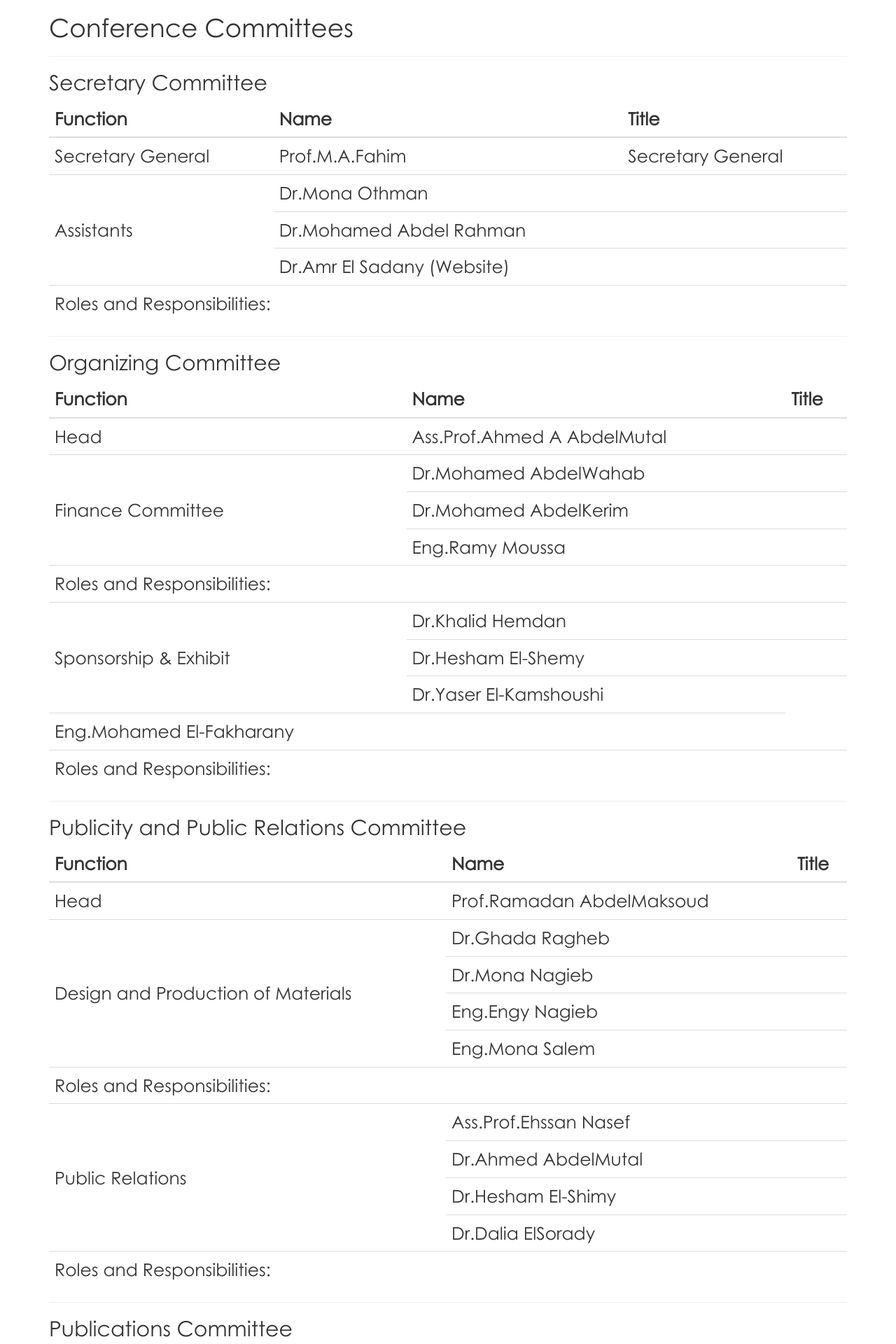
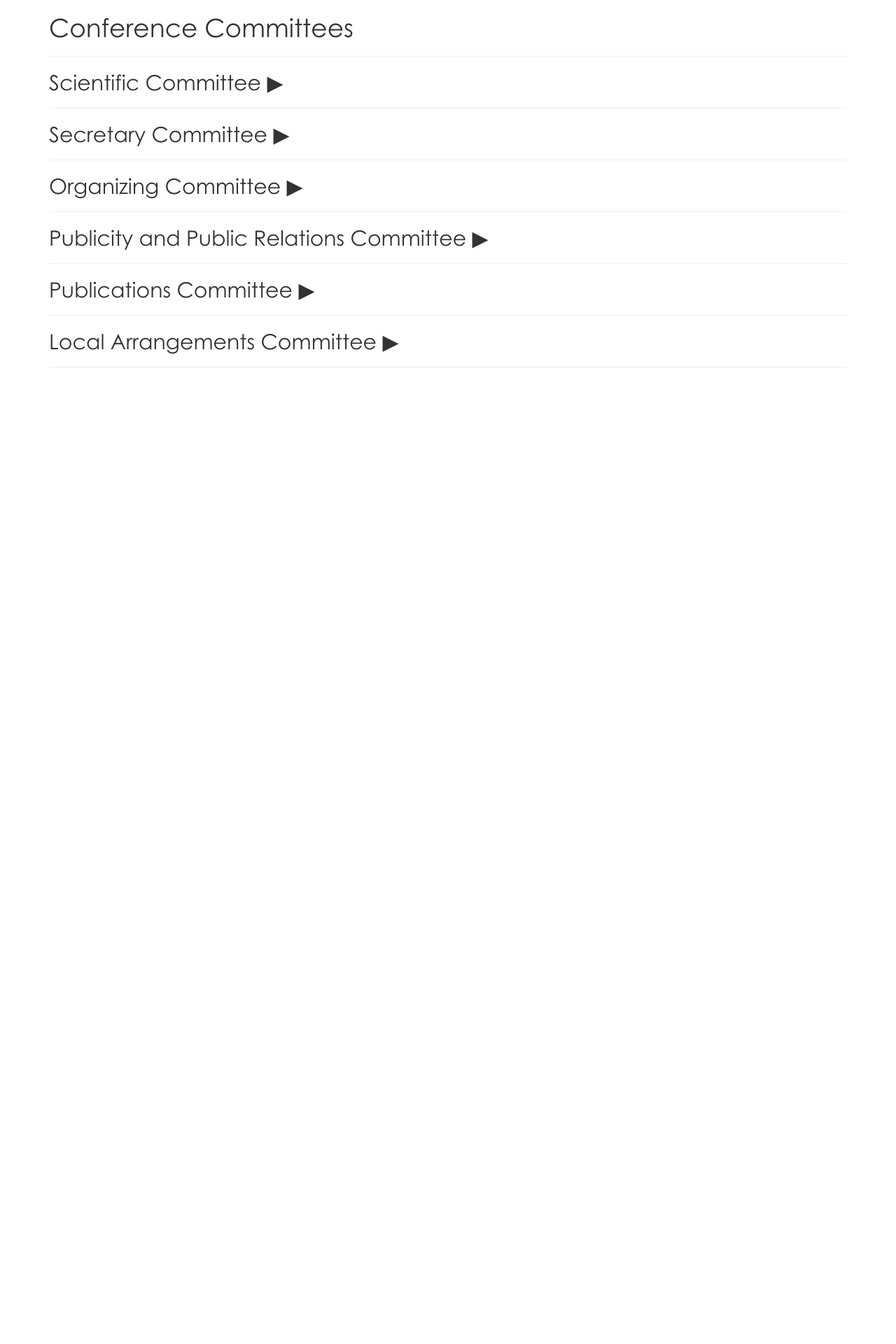
Before and after one commit to karim-soliman/uncomingConference, a PHP site: page /committees.php in a window 1280 px wide. Shown: the top 1920 px of the page at 70% size. After the commit the page ends 525 px from the top, so only its background shows below. Run offline with PHP 8.4, Linux system fonts and the light colour scheme; some libraries are stand-ins or nearby versions.

Commit message:
Add Scientific Committee

```diff
--- a/committees.php
+++ b/committees.php
@@ -3,8 +3,124 @@
     <div class="container">
 <h1>Conference Committees</h1>
 <hr />
-<h2>Secretary Committee</h2>
-	<table class="table table-hover">
+<h2 class="handcursor" onclick="toggle_visibility('sciComm')">Scientific Committee &#9654; </h2>
+	<table style="display:none;" class="table table-hover" id="sciComm">
+	    <thead>
+		<tr>
+		    <th>Function</th>
+		    <th>Name</th>
+		    <th>Title</th>
+		</tr>
+	    </thead>
+	    <tbody>
+		<tr>
+		    <td>KTH Partner</td>
+		    <td>Prof.Dr.Göran Engdahl</td>
+		    <td></td>
+		</tr>
+		<tr>
+		    <td>PUA Partner</td>
+		    <td>Prof.Dr.Adel Abou El Ella</td>
+		    <td></td>
+		</tr>
+		<tr>
+		    <td rowspan="6">PUA</td>
+		    <td>Prof. M.A.Fahim</td>
+		    <td>Professor of Petrochemical Engineering</td>
+		</tr>
+		<tr>
+		    <td>Prof. Alaa Shebl</td>
+		    <td>Professor of Mechanical Engineering</td>
+		</tr>
+		<tr>
+		    <td>Prof. Ramadan Abdelmaksoud</td>
+		    <td>Professor of Architectural Engineering</td>
+		</tr>
+		<tr>
+		    <td>Prof. Hassan El-Ghazouly</td>
+		    <td>Professor of Construction Engineering</td>
+		</tr>
+		<tr>
+		    <td>Prof. Mohamed Gamal Wasel</td>
+		    <td>Professor of Mechanical Engineering</td>
+		</tr>
+		<tr>
+		    <td>Prof. Mohamed Yosry Gamal El Din</td>
+		    <td>Professor of Electrical Engineering</td>
+		</tr>
+		<tr>
+		    <td rowspan="9">Alexandria University/Faculty of Engineering</td>
+		    <td>Prof. Medhat Srour</td>
+		    <td>Professor of Mechanical Engineering</td>
+		</tr>
+		<tr>
+		    <td>Prof. Mohamed Hasab</td>
+		    <td>Professor of Mechanical Engineering</td>
+		</tr>
+		<tr>
+		    <td>Prof. Sadek Kassab</td>
+		    <td>Professor of Mechanical Engineering</td>
+		</tr>
+		<tr>
+		    <td>Prof. Mohamed Teama</td>
+		    <td>Professor of Mechanical Engineering</td>
+		</tr>
+		<tr>
+		    <td>Prof. Nabil Abbaasy</td>
+		    <td>Professor of Electrical Engineering</td>
+		</tr>
+		<tr>
+		    <td>Prof. Yehia El taweel</td>
+		    <td>Professor of Chemical Engineering</td>
+		</tr>
+		<tr>
+		    <td>Prof. Ahmed AbdAllah</td>
+		    <td>Professor of Electrical Engineering</td>
+		</tr>
+		<tr>
+		    <td>Prof. Ahmed Sabry Hegazy</td>
+		    <td>Professor of Mechanical Engineering</td>
+		</tr>
+		<tr>
+		    <td>Prof. Mostafa Nasr</td>
+		    <td>Professor of Mechanical Engineering</td>
+		</tr>
+		<tr>
+		    <td rowspan="4">KTH</td>
+		    <td>Prof. Bjorn Plam</td>
+		    <td>Professor of Mechanical Engineering</td>
+		</tr>
+		<tr>
+		    <td>Prof. Yohannes Kiros</td>
+		    <td>Professor of Electrical Engineering</td>
+		</tr>
+		<tr>
+		    <td>Prof. Alexis Pontvik</td>
+		    <td>Professor of Architectural Engineering</td>
+		</tr>
+		<tr>
+		    <td>Prof. Johan Karlander</td>
+		    <td>Professor of Computer Engineering</td>
+		</tr>
+		<tr>
+		    <td colspan="3" class="handcursor" onclick="toggle_visibility('role00')">
+Roles and Responsibilities:
+<div style='display:none;' id='role00'><ol>
+<li>Determination of the scientific topics and range of information of the conference.</li>
+<li>Researching and selecting the local and International scientific committee members</li>
+<li>Researching, selecting and recommending the Keynote speakers and session chairmen</li>
+<li>Researching and selecting the independent referees who are knowledgeable in the pertinent subject areas of the conference program. </li>
+<li>Review abstracts of the received papers and select those research ideas that are consistent with the conference program topics in the Call of papers.</li>
+<li>Sending the full-papers of the accepted abstracts to the referees for revision, selection and approval. </li>
+<li>Work with the Publication committee on the Preparation of full papers for publication</li>
+</ol></div>
+</td>
+		</tr>
+	    </tbody>
+	</table>
+<hr />
+<h2 class="handcursor" onclick="toggle_visibility('secComm')">Secretary Committee &#9654; </h2>
+	<table style="display:none;" class="table table-hover" id="secComm">
 	    <thead>
 		<tr>
 		    <th>Function</th>
@@ -51,8 +167,8 @@ Roles and Responsibilities:
 	    </tbody>
 	</table>
 	<hr />
-<h2>Organizing Committee</h2>
-	<table class="table table-hover">
+<h2 class="handcursor" onclick="toggle_visibility('orgComm')">Organizing Committee &#9654; </h2>
+	<table style="display:none;" class="table table-hover" id="orgComm">
 	    <thead>
 		<tr>
 		    <th>Function</th>
@@ -129,8 +245,8 @@ Roles and Responsibilities:
 	    </tbody>
 	</table>
 	<hr />
-<h2>Publicity and Public Relations Committee</h2>
-	<table class="table table-hover">
+<h2 class="handcursor" onclick="toggle_visibility('pubComm')">Publicity and Public Relations Committee &#9654; </h2>
+	<table style="display:none;" class="table table-hover" id="pubComm">
 	    <thead>
 		<tr>
 		    <th>Function</th>
@@ -224,8 +340,8 @@ Roles and Responsibilities:
 	    </tbody>
 	</table>
 	<hr />
-<h2>Publications Committee</h2>
-	<table class="table table-hover">
+<h2 class="handcursor" onclick="toggle_visibility('publComm')">Publications Committee &#9654; </h2>
+	<table style="display:none;" class="table table-hover" id="publComm">
 	    <thead>
 		<tr>
 		    <th>Function</th>
@@ -294,8 +410,8 @@ Roles and Responsibilities:
 	    </tbody>
 	</table>
 	<hr />
-<h2>Local Arrangements Committee</h2>
-	<table class="table table-hover">
+<h2 class="handcursor" onclick="toggle_visibility('locComm')">Local Arrangements Committee &#9654; </h2>
+	<table style="display:none;" class="table table-hover" id="locComm">
 	    <thead>
 		<tr>
 		    <th>Function</th>
```
